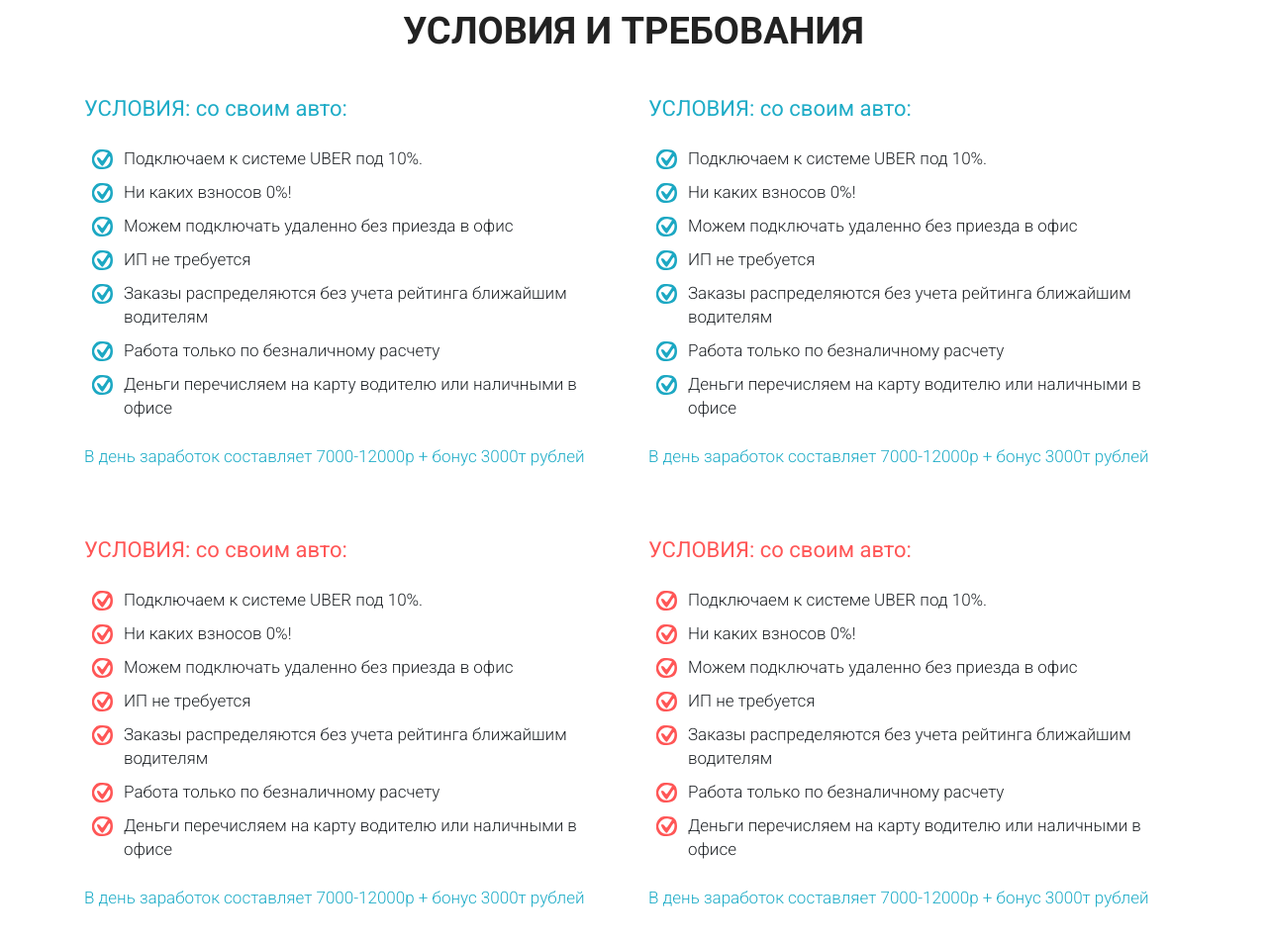
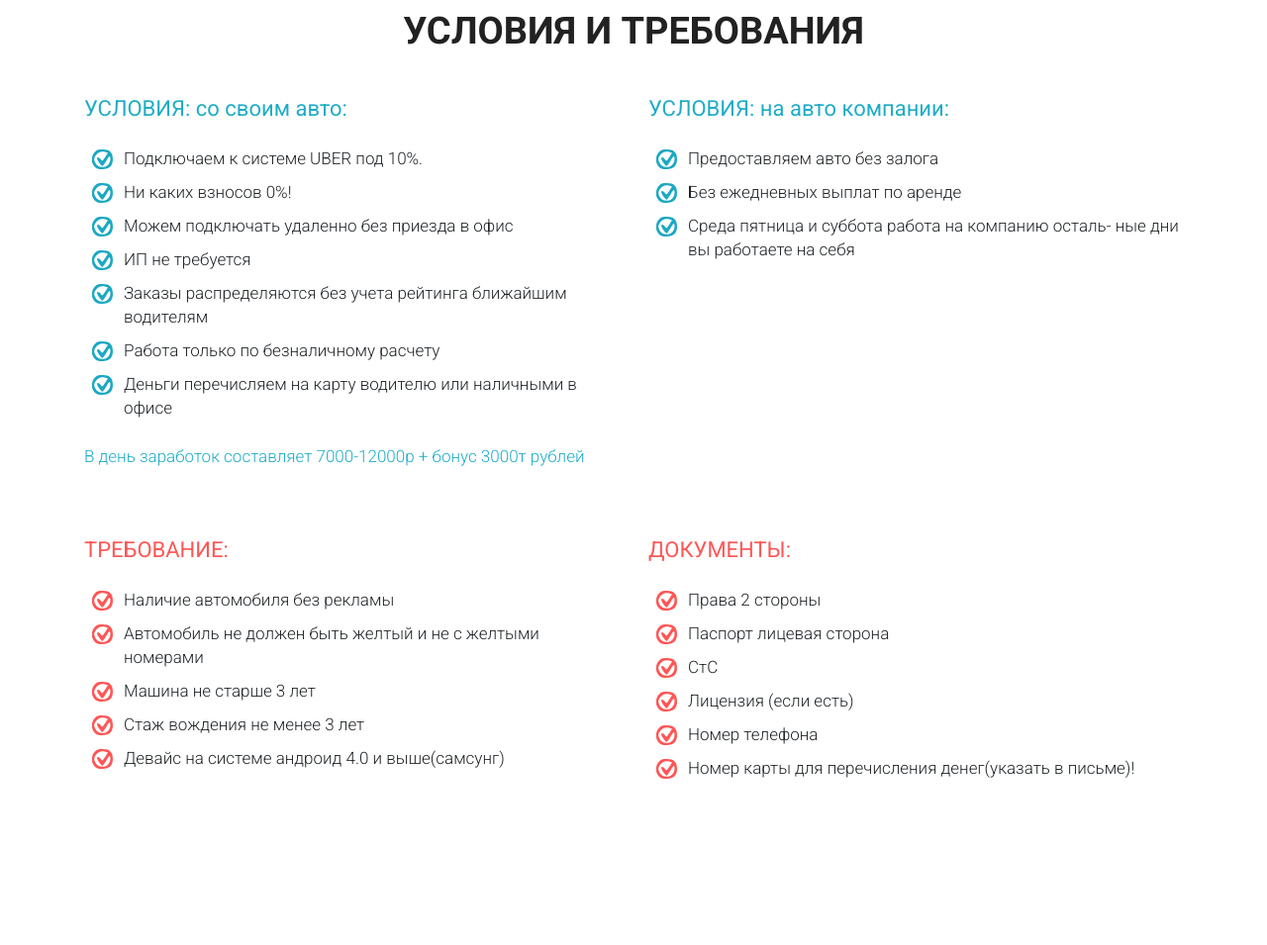
Before and after one commit to kubrakiv/uber, a plain HTML site: page src/index.html in a window 1280 px wide. Shown: the part 3948-4903 px from the top of the page at 99% size. After the commit the page ends 4845 px from the top, so only its background shows below. Drawn offline with Linux system fonts and the light colour scheme.

Commit message:
block require added in full

```diff
--- a/src/index.html
+++ b/src/index.html
@@ -263,57 +263,50 @@
 				<div class="col-md-6">
 					<div class="require_block">
 						<div class="require_title">
-							УСЛОВИЯ: со своим авто:
+							УСЛОВИЯ: на авто компании:
 						</div>
 						<ul class="require_list">
-							<li>Подключаем к системе UBER под 10%.</li>
-							<li>Ни каких взносов 0%!</li>
-							<li>Можем подключать удаленно без приезда в офис</li>
-							<li>ИП не требуется</li>
-							<li>Заказы распределяются без учета рейтинга ближайшим водителям</li>
-							<li>Работа только по безналичному расчету</li>
-							<li>Деньги перечисляем на карту водителю или наличными в офисе</li>
+							<li>Предоставляем авто без залога</li>
+							<li>Без ежедневных выплат по аренде</li>
+							<li>Среда пятница и суббота работа на компанию осталь- ные дни вы работаете на себя</li>
 						</ul>
 						<div class="require_descr">
-							В день заработок составляет 7000-12000р + бонус 3000т рублей
+
 						</div>
 					</div>
 				</div>
 				<div class="col-md-6">
 					<div class="require_block require_block_nmb warning">
 						<div class="require_title">
-							УСЛОВИЯ: со своим авто:
+							ТРЕБОВАНИЕ:
 						</div>
 						<ul class="require_list">
-							<li>Подключаем к системе UBER под 10%.</li>
-							<li>Ни каких взносов 0%!</li>
-							<li>Можем подключать удаленно без приезда в офис</li>
-							<li>ИП не требуется</li>
-							<li>Заказы распределяются без учета рейтинга ближайшим водителям</li>
-							<li>Работа только по безналичному расчету</li>
-							<li>Деньги перечисляем на карту водителю или наличными в офисе</li>
+							<li>Наличие автомобиля без рекламы</li>
+							<li>Автомобиль не должен быть желтый и не с желтыми номерами</li>
+							<li>Машина не старше 3 лет</li>
+							<li>Стаж вождения не менее 3 лет</li>
+							<li>Девайс на системе андроид 4.0 и выше(самсунг)</li>
 						</ul>
 						<div class="require_descr">
-							В день заработок составляет 7000-12000р + бонус 3000т рублей
+
 						</div>
 					</div>
 				</div>
 				<div class="col-md-6">
 					<div class="require_block require_block_nmb warning">
 						<div class="require_title">
-							УСЛОВИЯ: со своим авто:
+							ДОКУМЕНТЫ:
 						</div>
 						<ul class="require_list">
-							<li>Подключаем к системе UBER под 10%.</li>
-							<li>Ни каких взносов 0%!</li>
-							<li>Можем подключать удаленно без приезда в офис</li>
-							<li>ИП не требуется</li>
-							<li>Заказы распределяются без учета рейтинга ближайшим водителям</li>
-							<li>Работа только по безналичному расчету</li>
-							<li>Деньги перечисляем на карту водителю или наличными в офисе</li>
+							<li>Права 2 стороны</li>
+							<li>Паспорт лицевая сторона</li>
+							<li>СтС</li>
+							<li>Лицензия (если есть)</li>
+							<li>Номер телефона</li>
+							<li>Номер карты для перечисления денег(указать в письме)!</li>
 						</ul>
 						<div class="require_descr">
-							В день заработок составляет 7000-12000р + бонус 3000т рублей
+
 						</div>
 					</div>
 				</div>
```
Also changed, not shown: src/css/style.min.css.
